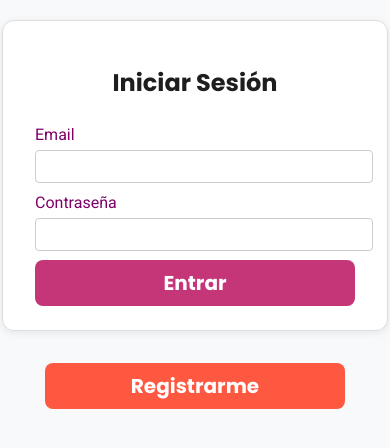
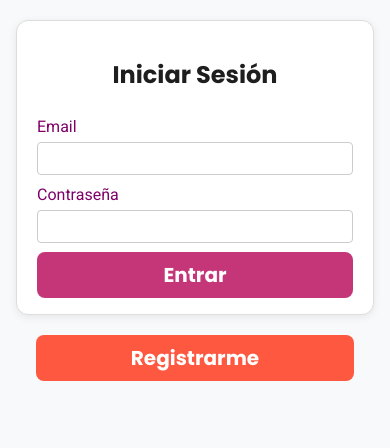
Before and after one commit to valenbarba/proyectoCarpooling, a React (Create React App) app: page /login in a window 390 px wide. Shown: the top 448 px of the page. Built offline with nearby package versions, Linux system fonts and the light colour scheme; the HTML template or start-up script is replaced by a standard one.

Commit message:
Make form layouts responsive

```diff
--- a/src/components/FormContainer.css
+++ b/src/components/FormContainer.css
@@ -1,7 +1,7 @@
 .form-container {
-  max-width: 320px;
+  width: min(100% - 2rem, 360px);
   margin: 20px auto auto;
-  padding: 1.5rem 2rem; /* padding vertical y horizontal igual */
+  padding: clamp(1rem, 4vw, 1.5rem) clamp(1.25rem, 5vw, 2rem);
   border: 1px solid #ddd;
   border-radius: 12px;
   box-shadow: 0 2px 8px rgba(0, 0, 0, 0.08);
--- a/src/index.css
+++ b/src/index.css
@@ -1,3 +1,7 @@
+*, *::before, *::after {
+  box-sizing: border-box;
+}
+
 body {
   margin: 0;
   font-family: -apple-system, BlinkMacSystemFont, 'Segoe UI', 'Roboto', 'Oxygen',
--- a/src/pages/Login.css
+++ b/src/pages/Login.css
@@ -5,9 +5,9 @@
 }
 
 .divSecundario {
-  max-width: 300px;
+  width: min(100% - 2rem, 360px);
   margin: 0 auto;
-  padding: 2rem;
+  padding: clamp(1.25rem, 5vw, 2rem);
   border-radius: 8px;
 }
 
--- a/src/pages/SignUp.css
+++ b/src/pages/SignUp.css
@@ -5,9 +5,9 @@
 }
 
 .divSecundario {
-  max-width: 300px;
+  width: min(100% - 2rem, 360px);
   margin: 0 auto;
-  padding: 2rem;
+  padding: clamp(1.25rem, 5vw, 2rem);
   border-radius: 8px;
 }
 
```
